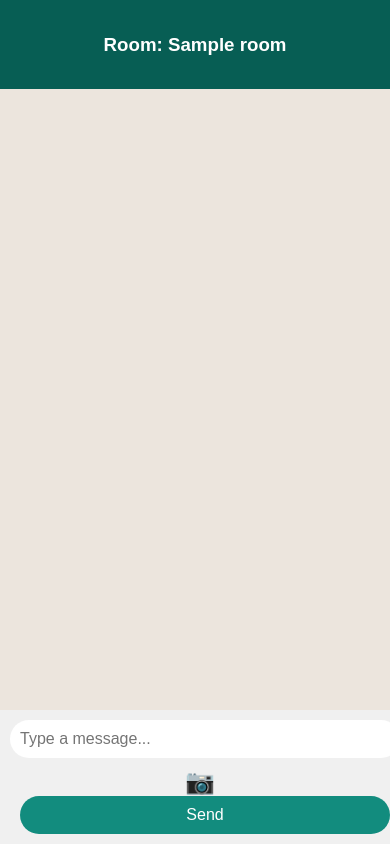
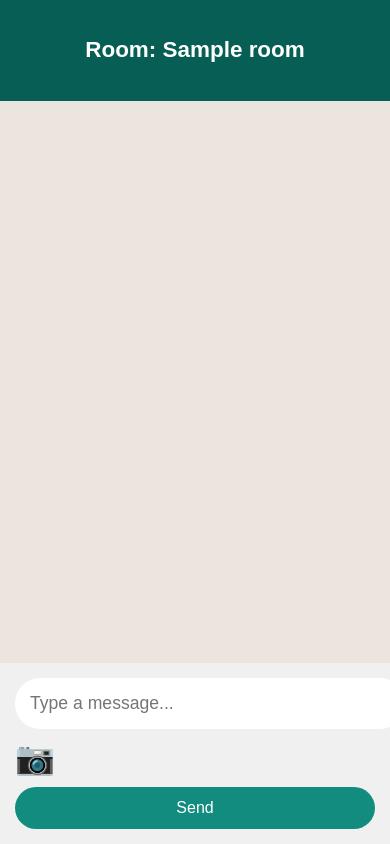
Before and after one commit to Suhaibk137/chat-app, a Flask app: template templates/index.html in a window 390 px wide; the page is wider, and only the part inside the window is pictured. Run offline with Flask 3, Linux system fonts and the light colour scheme; the template is opened without the code that fills it: most values are stand-ins (such as "Sample title", 1, 10 or a date in 2020).

Commit message:
Enhance mobile responsiveness: enlarge typing area and messages

```diff
--- a/static/styles.css
+++ b/static/styles.css
@@ -20,27 +20,27 @@ body {
 .login-container form {
     display: flex;
     flex-direction: column;
-    width: 100%;
+    width: 90%;
     max-width: 400px;
 }
 
 .login-container input {
-    padding: 12px;
-    margin: 8px 0;
+    padding: 15px; /* Increased padding for larger input fields */
+    margin: 12px 0; /* Increased margin for better spacing */
     border-radius: 5px;
     border: 1px solid #ccc;
-    font-size: 1em;
+    font-size: 1.1em; /* Increased font size for better readability */
 }
 
 .login-container button {
-    padding: 12px;
-    margin-top: 10px;
+    padding: 15px;
+    margin-top: 15px;
     background-color: #128C7E;
     color: white;
     border: none;
     border-radius: 5px;
     cursor: pointer;
-    font-size: 1em;
+    font-size: 1.1em; /* Increased font size */
 }
 
 .chat-container {
@@ -52,25 +52,29 @@ body {
 .chat-header {
     background-color: #075E54;
     color: white;
-    padding: 15px;
+    padding: 20px; /* Increased padding */
     text-align: center;
+    font-size: 1.4em; /* Increased font size */
 }
 
 .chat-messages {
     flex: 1;
-    padding: 20px;
+    padding: 25px; /* Increased padding */
     background-color: #ECE5DD;
     overflow-y: scroll;
+    display: flex;
+    flex-direction: column;
 }
 
 .message {
-    margin-bottom: 15px;
-    max-width: 70%;
-    padding: 10px 15px;
-    border-radius: 20px;
+    margin-bottom: 20px; /* Increased margin */
+    max-width: 85%;
+    padding: 15px 20px; /* Increased padding */
+    border-radius: 25px; /* More rounded corners */
     position: relative;
     clear: both;
     word-wrap: break-word;
+    font-size: 1.1em; /* Increased font size */
 }
 
 .message.sent {
@@ -90,12 +94,12 @@ body {
 .message img {
     max-width: 100%;
     border-radius: 10px;
-    margin-top: 5px;
+    margin-top: 10px; /* Increased margin */
 }
 
 .chat-input {
     display: flex;
-    padding: 10px;
+    padding: 15px; /* Increased padding */
     background-color: #F0F0F0;
     align-items: center;
     flex-wrap: wrap;
@@ -103,12 +107,12 @@ body {
 
 .chat-input input[type="text"] {
     flex: 1;
-    min-width: 150px;
-    padding: 10px;
+    min-width: 200px; /* Increased minimum width */
+    padding: 15px; /* Increased padding */
     border: none;
-    border-radius: 20px;
-    margin-right: 10px;
-    font-size: 1em;
+    border-radius: 25px; /* More rounded corners */
+    margin-right: 15px; /* Increased margin */
+    font-size: 1.1em; /* Increased font size */
 }
 
 .chat-input input[type="file"] {
@@ -116,53 +120,54 @@ body {
 }
 
 .chat-input label {
-    margin-right: 10px;
+    margin-right: 15px; /* Increased margin */
     cursor: pointer;
-    font-size: 1.5em;
+    font-size: 1.8em; /* Increased icon size */
 }
 
 .chat-input button {
-    padding: 10px 20px;
+    padding: 12px 25px; /* Increased padding */
     background-color: #128C7E;
     color: white;
     border: none;
-    border-radius: 20px;
+    border-radius: 25px; /* More rounded corners */
     cursor: pointer;
-    font-size: 1em;
+    font-size: 1.1em; /* Increased font size */
 }
 
 .status {
     text-align: center;
     color: gray;
-    font-size: 0.9em;
-    margin-bottom: 10px;
+    font-size: 1em; /* Increased font size */
+    margin-bottom: 15px; /* Increased margin */
 }
 
 .timestamp {
     display: block;
-    font-size: 0.8em;
+    font-size: 0.9em;
     color: gray;
     margin-top: 5px;
 }
 
 .image-preview {
     position: fixed;
-    bottom: 80px;
+    bottom: 100px; /* Adjusted position */
     left: 50%;
     transform: translateX(-50%);
     background-color: white;
-    padding: 10px;
+    padding: 15px; /* Increased padding */
     border: 1px solid #ccc;
-    border-radius: 5px;
+    border-radius: 10px; /* More rounded corners */
     display: flex;
     align-items: center;
+    z-index: 1000; /* Ensure it stays above other elements */
 }
 
 .image-preview img {
-    max-width: 100px;
-    max-height: 100px;
-    border-radius: 5px;
-    margin-right: 10px;
+    max-width: 120px; /* Increased size */
+    max-height: 120px; /* Increased size */
+    border-radius: 10px;
+    margin-right: 15px; /* Increased margin */
 }
 
 .image-preview button {
@@ -170,33 +175,64 @@ body {
     color: white;
     border: none;
     border-radius: 50%;
-    width: 25px;
-    height: 25px;
+    width: 30px; /* Increased size */
+    height: 30px; /* Increased size */
     cursor: pointer;
-    font-size: 1em;
+    font-size: 1.2em; /* Increased font size */
 }
 
-/* Responsive Design */
+/* Responsive Design Enhancements */
 @media (max-width: 600px) {
+    .chat-header {
+        font-size: 1.2em;
+        padding: 15px;
+    }
+
     .chat-input {
         flex-direction: column;
+        align-items: stretch;
     }
 
     .chat-input input[type="text"] {
         margin-right: 0;
         margin-bottom: 10px;
         width: 100%;
+        min-width: unset;
+    }
+
+    .chat-input label {
+        margin-right: 0;
+        margin-bottom: 10px;
+        font-size: 2em;
     }
 
     .chat-input button {
         width: 100%;
+        font-size: 1em;
     }
 
     .message {
-        max-width: 90%;
+        max-width: 95%;
+        padding: 15px 20px;
+        font-size: 1em;
+    }
+
+    .message.sent, .message.received {
+        font-size: 1em;
     }
 
     .image-preview {
-        bottom: 100px;
+        bottom: 120px;
+    }
+
+    .image-preview img {
+        max-width: 100px;
+        max-height: 100px;
+    }
+
+    .image-preview button {
+        width: 25px;
+        height: 25px;
+        font-size: 1em;
     }
 }
--- a/templates/index.html
+++ b/templates/index.html
@@ -1,9 +1,10 @@
-<!-- templates/index.html -->
 <!DOCTYPE html>
 <html lang="en">
 <head>
     <meta charset="UTF-8">
-    <title>Simple Chat App</title>
+    <title>Flask-SocketIO Chat App</title>
+    <!-- Add the meta viewport tag below -->
+    <meta name="viewport" content="width=device-width, initial-scale=1.0">
     <link rel="stylesheet" href="{{ url_for('static', filename='styles.css') }}">
     <link rel="icon" href="{{ url_for('static', filename='favicon.ico') }}" type="image/x-icon">
     <!-- Reference to local Socket.IO script -->
```
Also changed, not shown: 1 other file.
